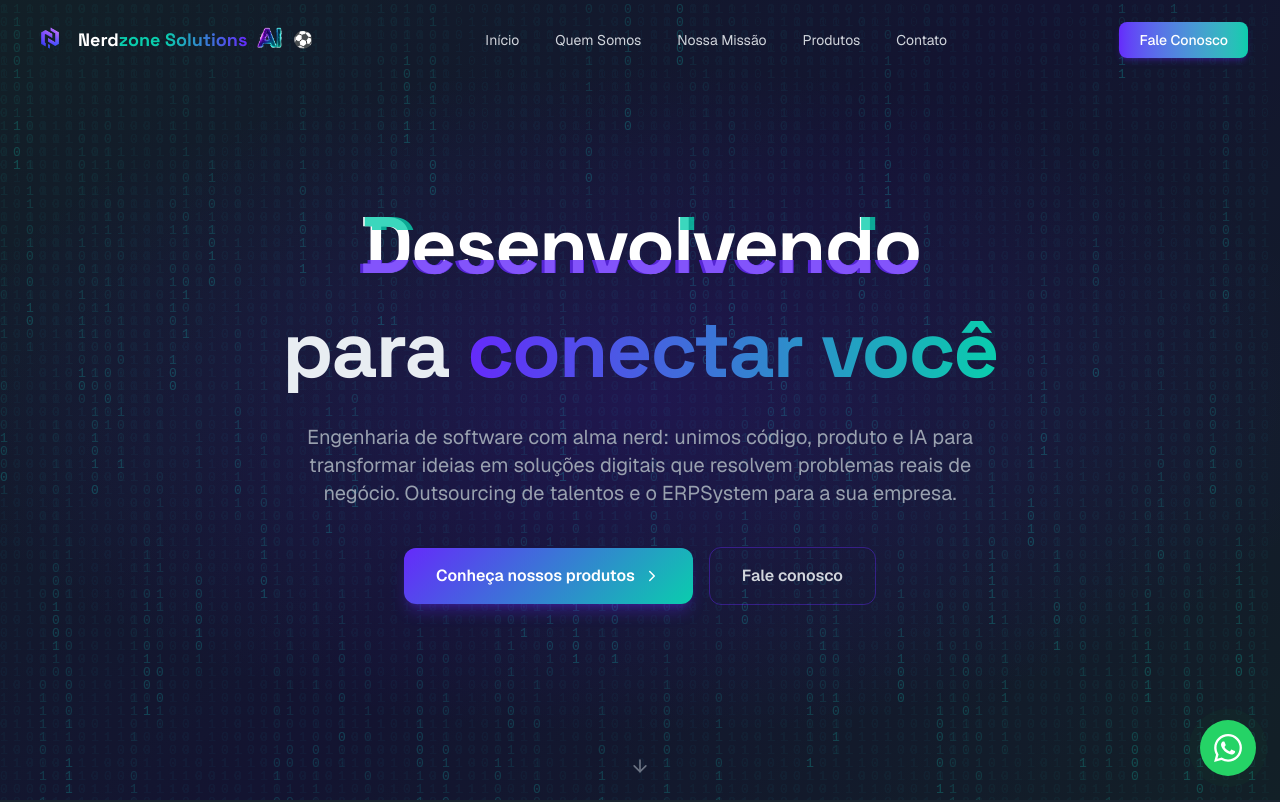
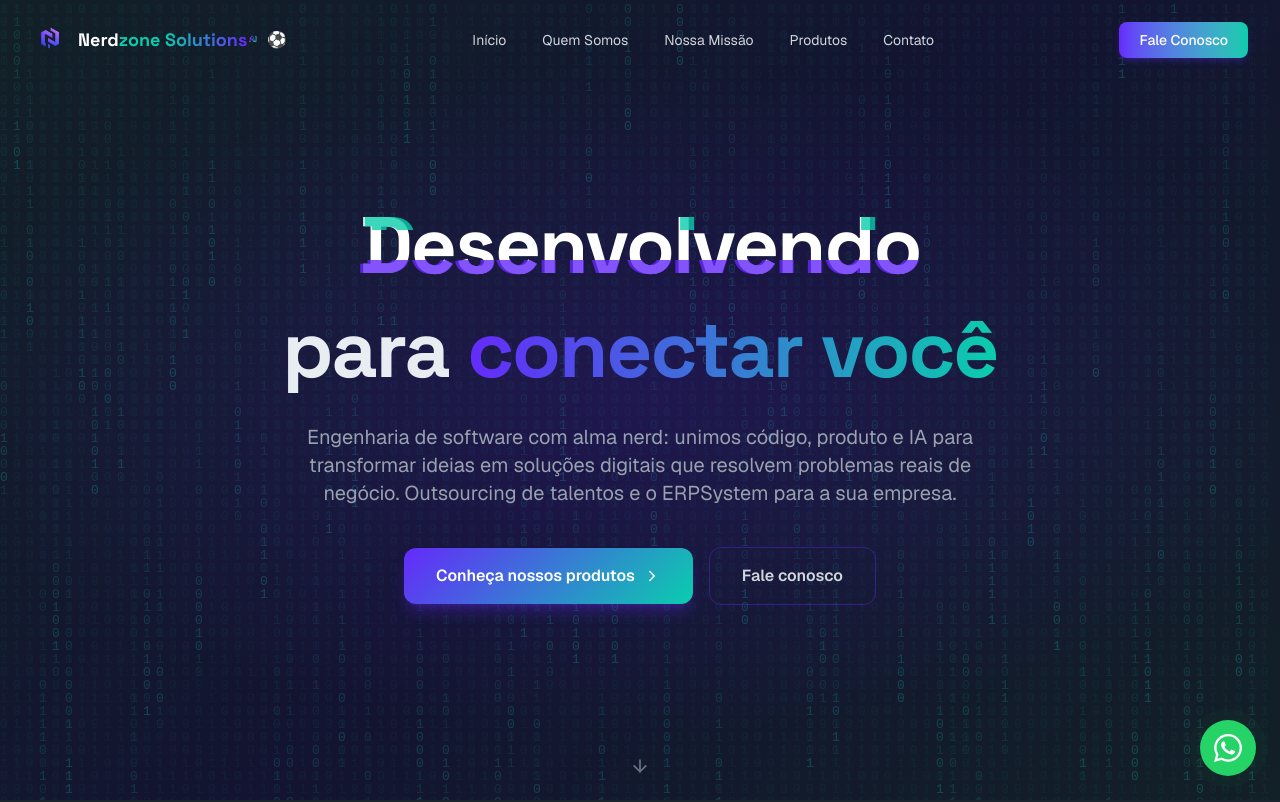
Before and after one commit to eikerafa-nerdzone/nerdzone-site, a Next.js app: page / in a window 1280 px wide. Shown: the top 802 px of the page. Built offline with nearby package versions, Linux system fonts and the light colour scheme.

Commit message:
feat: reduce AI mark to half size and tighten gap to Solutions

```diff
--- a/components/layout/footer.tsx
+++ b/components/layout/footer.tsx
@@ -194,8 +194,8 @@ export function Footer() {
                   <span className="gradient-text">Solutions</span>
                 </span>
                 <motion.span
-                  className="inline-flex"
-                  animate={{ y: [0, -3, 0] }}
+                  className="inline-flex -ml-3"
+                  animate={{ y: [0, -1.5, 0] }}
                   transition={{ duration: 2.5, repeat: Infinity, ease: "easeInOut" }}
                 >
                   <Image
@@ -203,7 +203,7 @@ export function Footer() {
                     alt="AI"
                     width={93}
                     height={72}
-                    className="h-6 w-auto"
+                    className="h-1.5 w-auto"
                   />
                 </motion.span>
                 {worldCupTheme && (
--- a/components/layout/navbar.tsx
+++ b/components/layout/navbar.tsx
@@ -79,8 +79,8 @@ export function Navbar() {
                 </motion.span>
               </motion.span>
               <motion.span
-                className="inline-flex"
-                animate={{ y: [0, -3, 0] }}
+                className="inline-flex -ml-2"
+                animate={{ y: [0, -1.5, 0] }}
                 transition={{ duration: 2.5, repeat: Infinity, ease: "easeInOut" }}
               >
                 <Image
@@ -88,7 +88,7 @@ export function Navbar() {
                   alt="AI"
                   width={93}
                   height={72}
-                  className="h-5 w-auto"
+                  className="h-1.5 w-auto"
                 />
               </motion.span>
               {worldCupTheme && (
```
